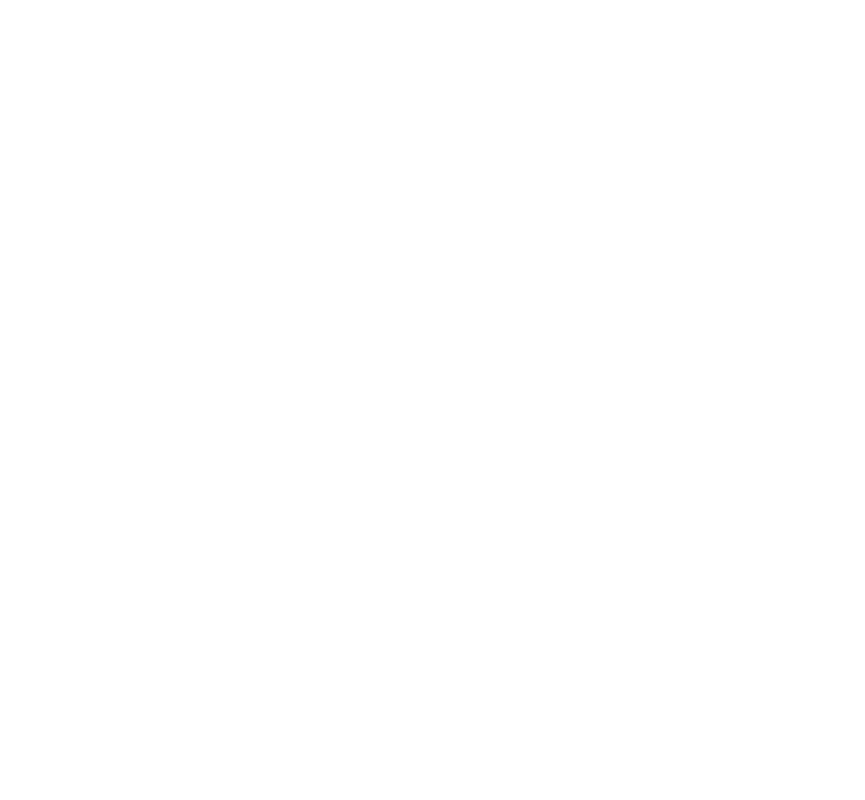
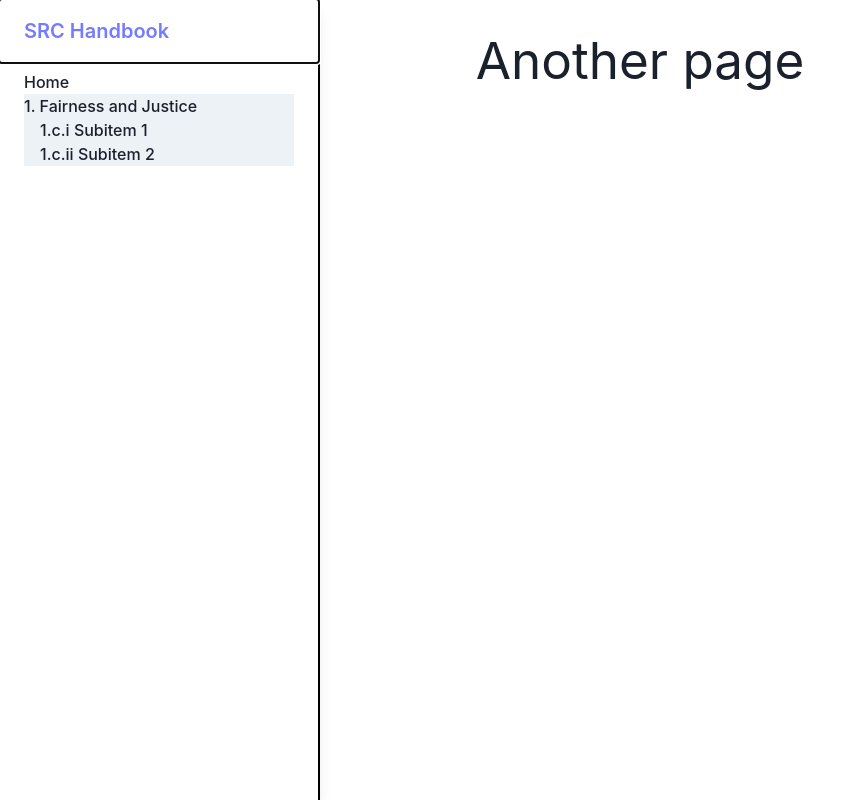
Before and after one commit to SRC-Handbook-Infrastructure-Team/srch-s25, a React (Vite) app in the folder srch-website/: page /srch-s25/ai in a window 1280 px wide. Before the commit this address had no page. Shown: the whole page, without its empty margins (0-865 px from the left). Built offline with nearby package versions, Linux system fonts and the light colour scheme.

Commit message:
add sidebar

```diff
--- a/srch-website/src/App.jsx
+++ b/srch-website/src/App.jsx
@@ -7,6 +7,7 @@
 import { BrowserRouter, Routes, Route } from 'react-router-dom'
 import Home from './pages/Home'
 import Newpage from './pages/Newpage'
+import NavBar from './components/NavBar'
 
 
 
@@ -14,11 +15,14 @@
   return (
     <ChakraProvider>
       <BrowserRouter basename="/srch-s25/">
+        {/* TODO: add the navbar on the App so it appears on every page */}
+        <NavBar/>
         {/* <Home */}
         {/* TODO: add more paths for everything */}
+
         <Routes>
           <Route path="/" element={<Home />} />
-          <Route path="/test" element={<Newpage />} />
+          <Route path="/ai" element={<Newpage />} />
         </Routes>
       </BrowserRouter>
     </ChakraProvider>
--- /dev/null
+++ b/srch-website/src/components/NavBar.jsx
@@ -0,0 +1,63 @@
+import React from 'react'
+
+import {
+    Link,
+    useLocation
+} from 'react-router-dom'
+import {
+    Drawer,
+    DrawerContent,
+    DrawerHeader,
+    DrawerBody,
+    List,
+    ListItem
+} from '@chakra-ui/react'
+
+function NavBar() {
+    const currLocation = useLocation()
+    // TODO: Maybe cut the front of this to just get the current path
+    const currPath = location.pathname
+    // cuts the first '/srch-s25'
+    const currPathPruned = currPath.slice(9)
+
+    console.log(currPathPruned);
+  return (
+    <>
+      {/* Always want this drawer to be open */}
+      <Drawer isOpen={true} placement="left">
+        {/* TODO: styling of border */}
+        <DrawerContent borderRight="2px solid black">
+          <Link to="/">
+            <DrawerHeader>SRC Handbook</DrawerHeader>
+          </Link>
+
+          <DrawerBody>
+            {/* TODO: Probably want this to parse MD somehow to get the file structure */}
+            {/* TODO: Background: make it more extensible (a function to automatically set background) + Styling */}
+            <List>
+              <ListItem bg={currPathPruned == "/" ? "gray.100" : "transparent"}>
+                <Link to="/">Home</Link>
+              </ListItem>
+              <ListItem
+                bg={currPathPruned == "/ai" ? "gray.100" : "transparent"}
+              >
+                <Link to="/ai">1. Fairness and Justice</Link>
+                {/* TODO: Styling of sublist */}
+                <List pl={4}>
+                  <ListItem>
+                    <Link>1.c.i Subitem 1</Link>
+                  </ListItem>
+                  <ListItem>
+                    <Link>1.c.ii Subitem 2</Link>
+                  </ListItem>
+                </List>
+              </ListItem>
+            </List>
+          </DrawerBody>
+        </DrawerContent>
+      </Drawer>
+    </>
+  );
+}
+
+export default NavBar
--- a/srch-website/src/pages/Home.jsx
+++ b/srch-website/src/pages/Home.jsx
@@ -4,6 +4,8 @@
   return (
     <div>
         <h1>This is the home page</h1>
+        {/* Generally we want to show either the currently selected file (using markdown renderer) */}
+        {/* Or the actual homepage (can just be a component here) */}
     </div>
 
   )
--- a/srch-website/src/pages/Newpage.jsx
+++ b/srch-website/src/pages/Newpage.jsx
@@ -2,7 +2,9 @@
 
 function Newpage() {
   return (
-    <h1>NEWPAGE</h1>
+    <div>
+        <h1>Another page</h1>
+    </div>
   )
 }
 
```
